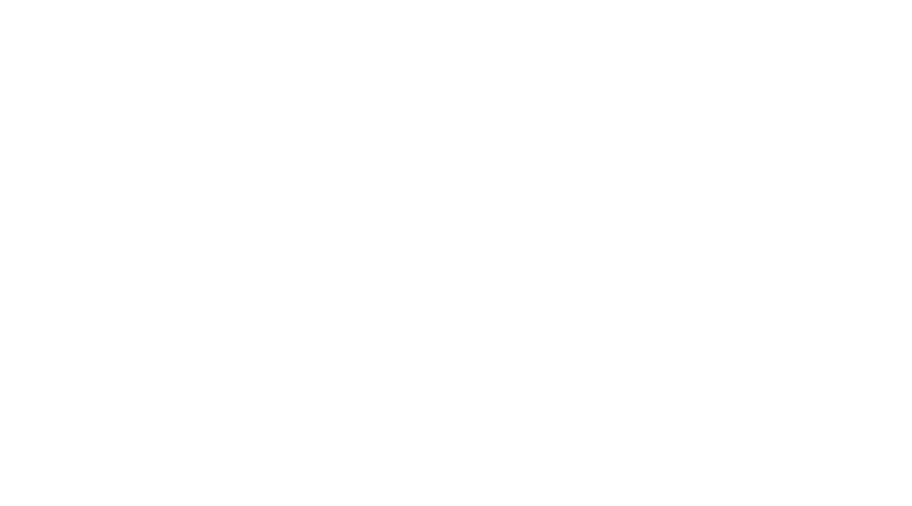
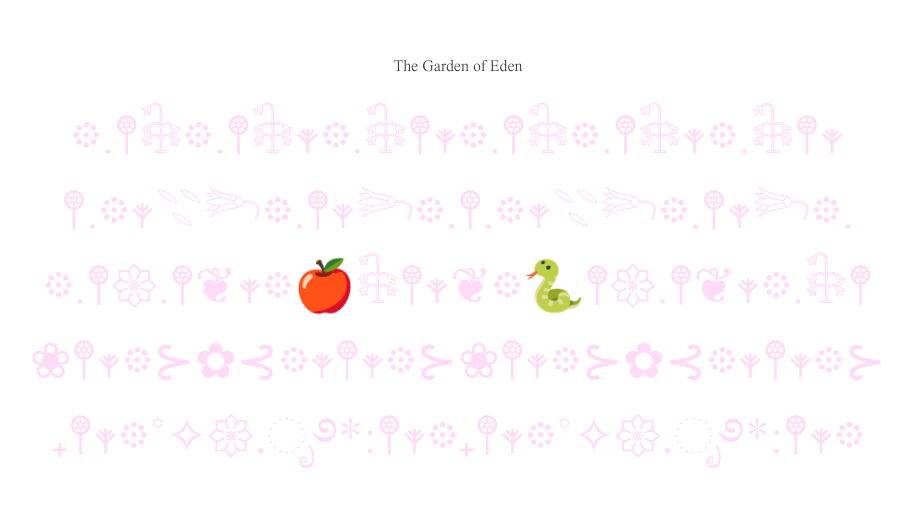
Before and after one commit to ashlxyzhang/ashs_wrld, a React (Vite) app: page /advent/16 in a window 1280 px wide. Before the commit this address had no page. Shown: the part 134-640 px from the top of the page, without its empty margins (182-1094 px from the left). Built offline with nearby package versions, Linux system fonts and the light colour scheme.

Commit message:
garden of eden

```diff
--- a/src/App.tsx
+++ b/src/App.tsx
@@ -11,15 +11,16 @@ import Galaxy from "./components/Galaxy";
 import Advent from "./components/Advent/Advent";
 import One from "./components/Advent/One";
 import Two from "./components/Advent/Two";
+import Three from "./components/Advent/Three";
 import Eight from "./components/Advent/Eight";
 import Nine from "./components/Advent/Nine";
 import Ten from "./components/Advent/Ten";
 import Eleven from "./components/Advent/Eleven";
-import Three from "./components/Advent/Three";
 import Twelve from "./components/Advent/Twelve";
 import Thirteen from "./components/Advent/Thirteen";
 import Fourteen from "./components/Advent/Fourteen";
 import Fifteen from "./components/Advent/Fifteen";
+import Sixteen from "./components/Advent/Sixteen";
 
 const App = () => {
   const italyImages = GetItalyImages();
@@ -61,7 +62,7 @@ const App = () => {
           <Route path="advent/13" element={<Thirteen />} />
           <Route path="advent/14" element={<Fourteen />} />
           <Route path="advent/15" element={<Fifteen />} />
-          {/* <Route path="advent/16" element={<Sixteen />} /> */}
+          <Route path="advent/16" element={<Sixteen />} />
         </Routes>
       </Router>
       {/* <ItalyGrid images={italyImages} captions={italyCaps} />
--- a/src/components/Advent/Advent.tsx
+++ b/src/components/Advent/Advent.tsx
@@ -107,7 +107,9 @@ const Advent = () => {
               alt="pink fortune"
             />
           </div>
-          <div className="col">16</div>
+          <div className="col">
+            <Link to="16">16</Link>
+          </div>
         </div>
         <div className="row">
           <div className="col">17</div>
--- /dev/null
+++ b/src/components/Advent/Sixteen.tsx
@@ -0,0 +1,44 @@
+import chroma from "chroma-js";
+
+const Sixteen = () => {
+  const scale = chroma.scale(["#3b8dcc", "#ffdbf8"]).mode("lab");
+  const garden = [
+    "𖡼 . 𖤣 𓇗 𖡼 . 𖤣 𓇗 𖥧 𖡼 . 𓇗 𖤣 𖥧 𖡼 . 𖤣 𓇗 𖡼 . 𖤣 𓇗 𖥧 𖡼 . 𓇗 𖤣 𖥧",
+    "𖤣 . 𖡼 𖥧 𓇢 𓆸 𖡼 . 𖤣 𖥧 𓆸 𖡼 . 𖤣 . 𖡼 𖥧 𓇢 𓆸 𖡼 . 𖤣 𖥧 𓆸 𖡼 .",
+    "𖡼 . 𖤣 𑁍 . 𖤣 ❦ 𖥧 𖡼 🍎 𓇗 𖤣 𖥧 ❦ 𖡼 🐍 𖤣 𑁍 . 𖤣 ❦ 𖥧 𖡼 . 𓇗 𖤣",
+    "❀ 𖤣 𖥧 𖡼 ⊱ ✿ ⊰ 𖡼 𖥧 𖤣 𖥧 𖡼 ⊱ ❀ 𖤣 𖥧 𖡼 ⊱ ✿ ⊰ 𖡼 𖥧 𖤣 𖥧 𖡼 ⊱",
+    "₊ 𖤣 𖥧 𖡼 ˚ ✧ 𑁍 .ೃ ࿔ * : 𖤣 𖥧 𖡼 ₊ 𖤣 𖥧 𖡼 ˚ ✧ 𑁍 .ೃ ࿔ * : 𖤣 𖥧 𖡼",
+  ];
+
+  const colorChange = (event: any) => {
+    if (event.target.style.color === "rgb(253, 218, 248)") {
+      for (let i = 0; i <= 1; i += 0.01) {
+        setTimeout(() => {
+          event.target.style.color = scale(i).css();
+        }, i * 2000);
+      }
+    }
+  };
+
+  return (
+    <div className="d-flex flex-column vh-100 justify-content-center align-items-center">
+      <span>The Garden of Eden</span>
+      <br />
+      {garden.map((string, index) => (
+        <div className="d-flex" key={index}>
+          {string.split(" ").map((char, index) => (
+            <span
+              onMouseOver={colorChange}
+              style={{ fontSize: 50, cursor: "pointer", color: "#ffdbf8" }}
+              key={index}
+            >
+              {char}
+            </span>
+          ))}
+        </div>
+      ))}
+    </div>
+  );
+};
+
+export default Sixteen;
```
